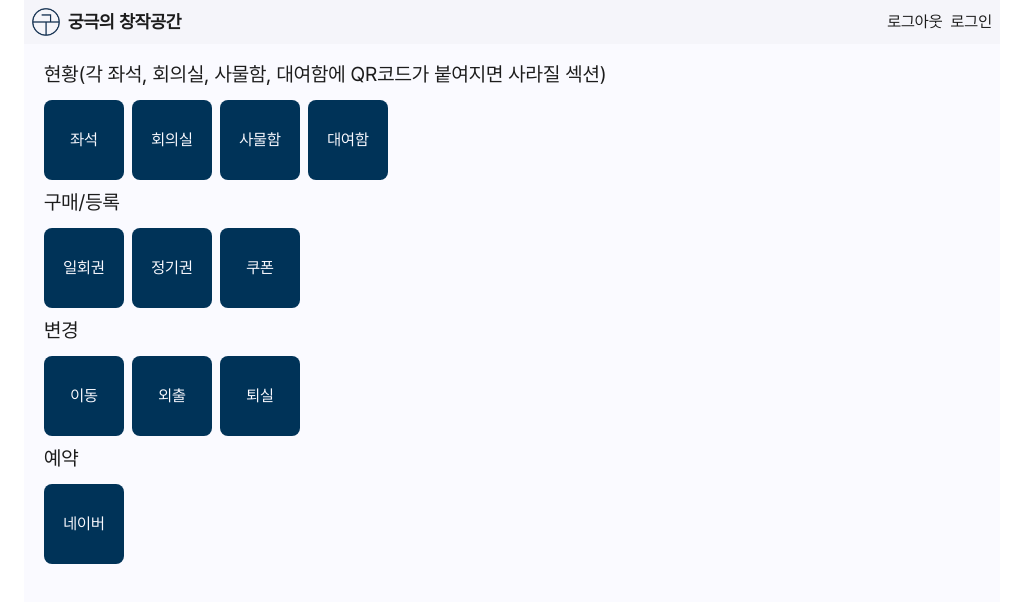
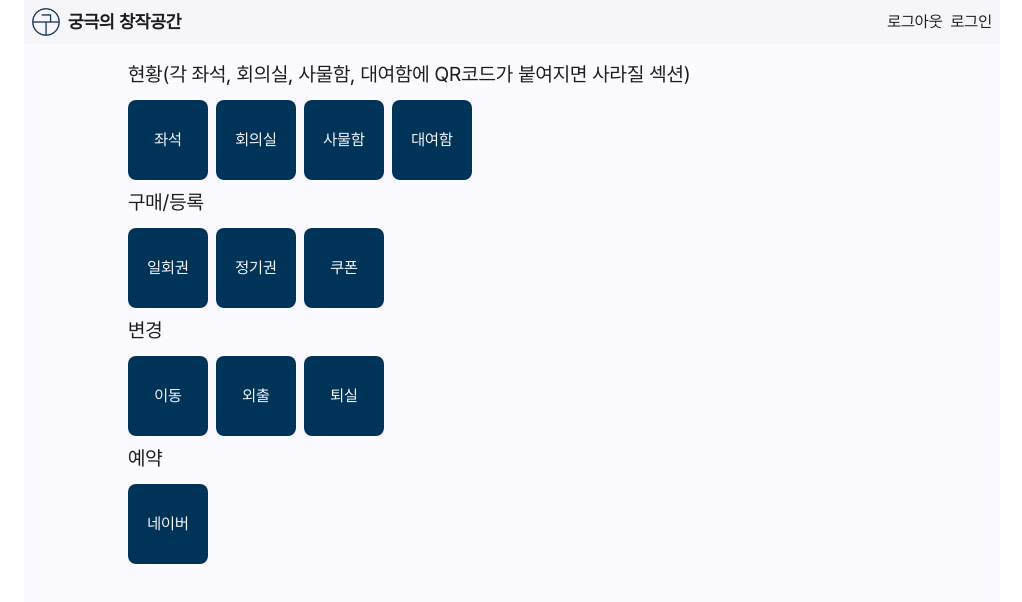
Before and after one commit to archive-xee/hot-desking-app, a Next.js app: page / in a window 1280 px wide. Shown: the top 602 px of the page, without its empty margins (128-1150 px from the left). Built offline with nearby package versions, Linux system fonts and the light colour scheme.

Commit message:
[FIx] Layout.tsx에서 최대크기 부여 → mx-auto
(cherry picked from commit 5b584eceb5154be40528c3f981fdec0cc207f47a)

```diff
--- a/src/app/layout.tsx
+++ b/src/app/layout.tsx
@@ -12,7 +12,7 @@ export default function RootLayout({ children }: { children: React.ReactNode })
           <main>
             <Header />
             <div className="container px-4 py-2">
-              <div className="m-auto mx-1 flex flex-col gap-2 py-1">{children}</div>
+              <div className="m-auto flex max-w-screen-md flex-col gap-2 py-1">{children}</div>
             </div>
           </main>
         </div>
```
